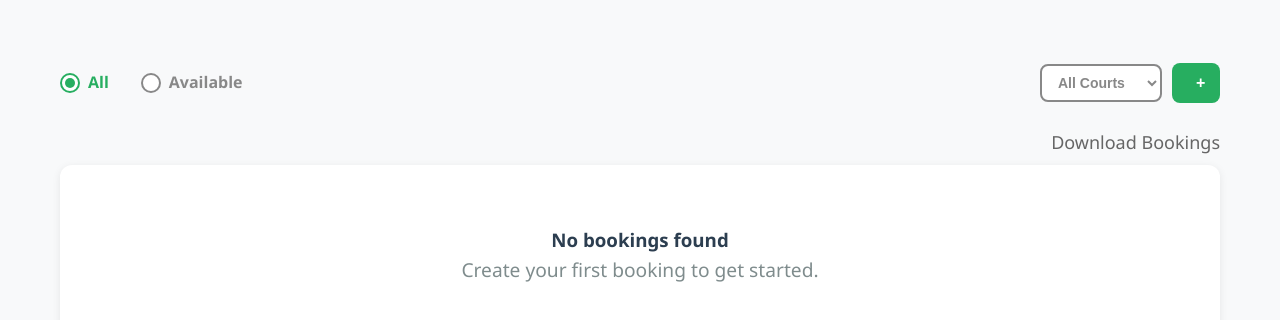
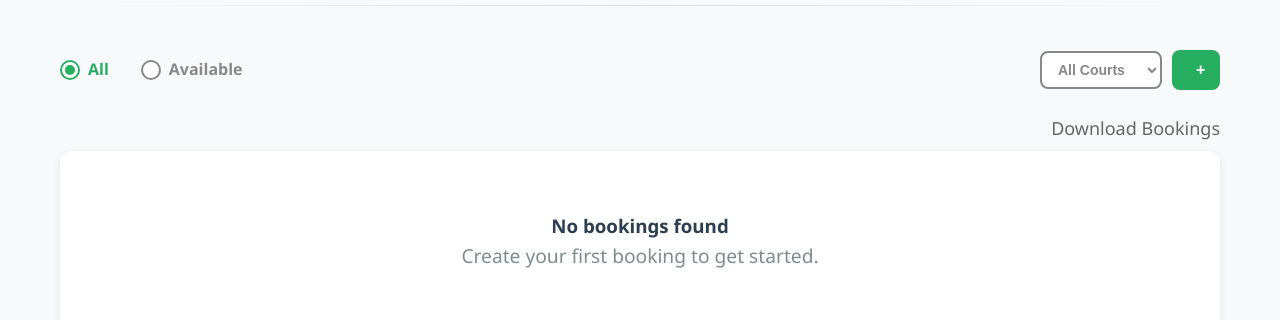
Before and after one commit to beardmeetsdev/bookmaster, a website: page index.html in a window 1280 px wide. Shown: the part 64-384 px from the top of the page. Drawn offline with Linux system fonts and the light colour scheme; no server answers.

Commit message:
Fix spacing analysis: add missing header-divider and reduce excessive spacing

```diff
--- a/styles.css
+++ b/styles.css
@@ -23,7 +23,15 @@ body {
 header {
     background: transparent;
     padding: 0;
-    margin-bottom: 1rem;
+    margin-bottom: 0.2rem;
+}
+
+.header-divider {
+    height: 1px;
+    background: linear-gradient(to right, transparent, #ddd, transparent);
+    margin: 0.2rem auto 0.2rem auto;
+    max-width: 1200px;
+    padding: 0 10px;
 }
 
 .toggle-container {
@@ -177,7 +185,7 @@ input:checked + .slider:hover {
     display: flex;
     align-items: center;
     justify-content: space-between;
-    margin: 0.5rem 0;
+    margin: 0.2rem 0;
     gap: 1rem;
 }
 
```
